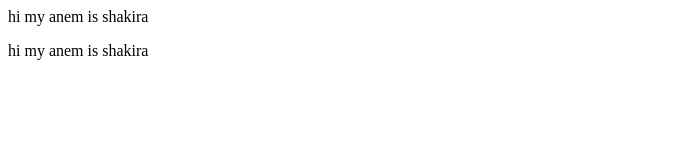
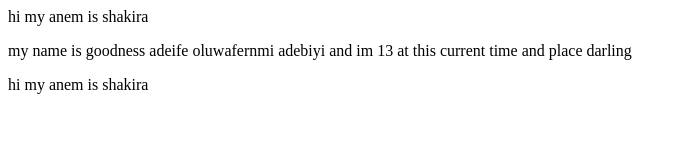
Before and after one commit to ChickenNuggetsAreTasty/ChickenNuggetsAreTasty.github.io, a plain HTML site: page index.html in a window 1280 px wide. Shown: the whole page, without its empty margins (0-687 px from the left). Drawn offline with Linux system fonts and the light colour scheme.

Commit message:
Update index.html

```diff
--- a/index.html
+++ b/index.html
@@ -8,7 +8,7 @@
 
     <p> hi my anem is shakira</p>
 
-
+    my name is goodness adeife oluwafernmi adebiyi and im 13 at this current time and place darling
     <body>
  <p> hi my anem is shakira</p>
     </body>
```
